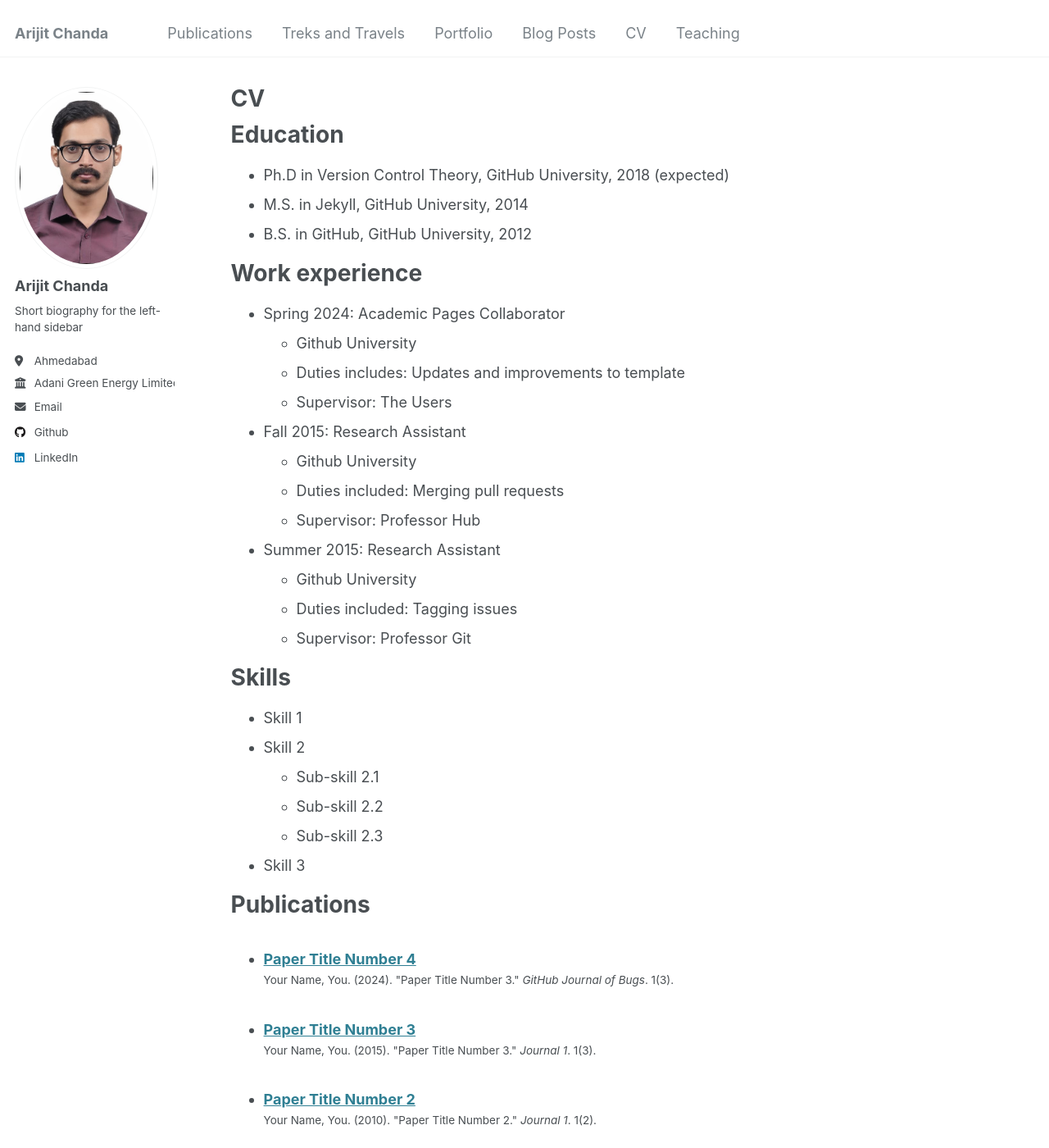
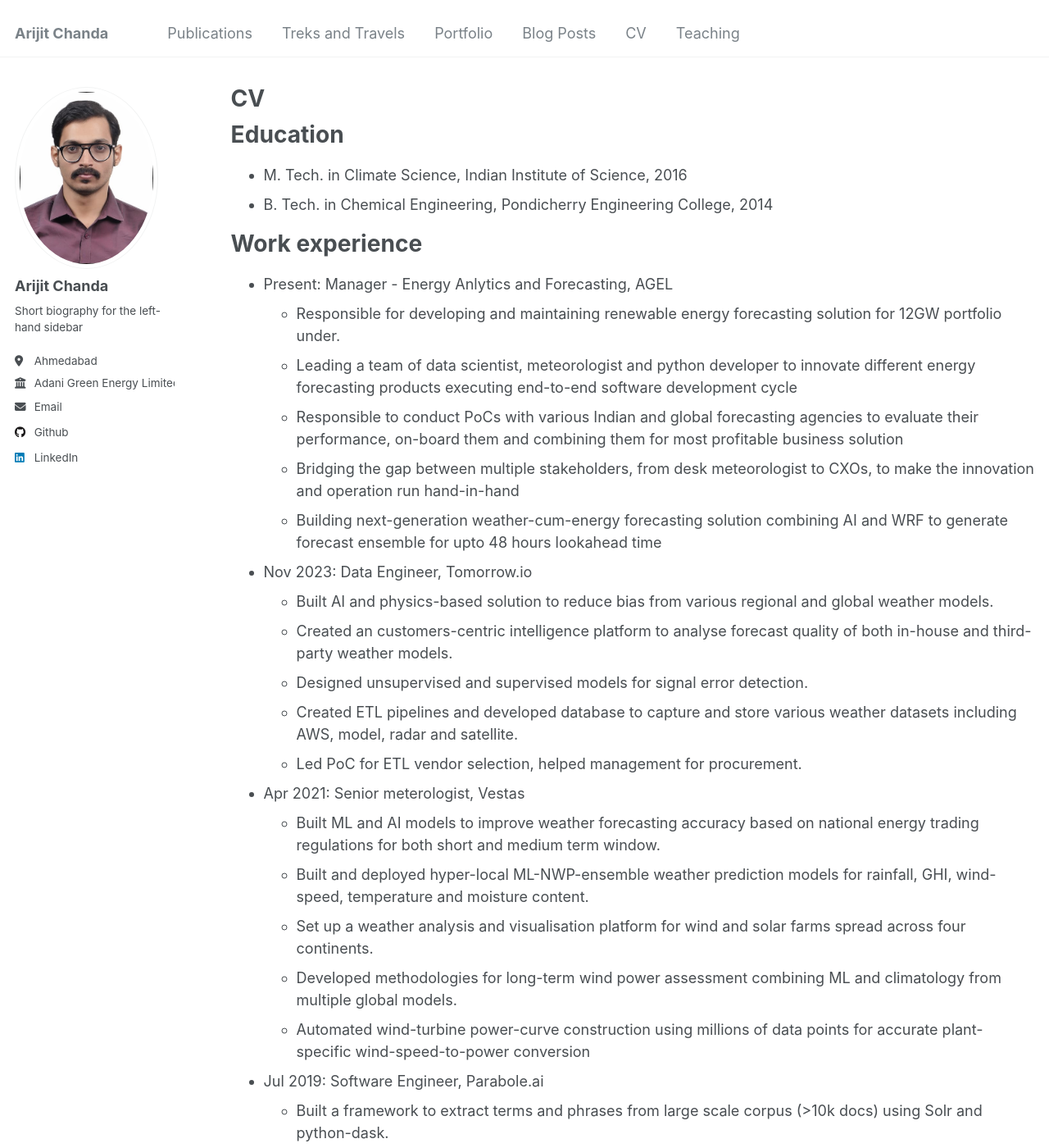
Before and after one commit to Sakshikumari621/crchanda98.github.io, a Jekyll site: the page built from _pages/cv.md, in a window 1280 px wide and 1400 px high. Shown: the whole window at 82% size. Built offline with Jekyll 4.4.1, drawn with Linux system fonts in a browser that asks for light colours; some of the changed text lies outside the part shown.

Commit message:
Update resume

```diff
--- a/_pages/cv.md
+++ b/_pages/cv.md
@@ -11,35 +11,65 @@ redirect_from:
 
 Education
 ======
-* Ph.D in Version Control Theory, GitHub University, 2018 (expected)
-* M.S. in Jekyll, GitHub University, 2014
-* B.S. in GitHub, GitHub University, 2012
+* M. Tech. in Climate Science, Indian Institute of Science, 2016
+* B. Tech. in Chemical Engineering, Pondicherry Engineering College, 2014
 
 Work experience
 ======
-* Spring 2024: Academic Pages Collaborator
-  * Github University
-  * Duties includes: Updates and improvements to template
-  * Supervisor: The Users
+* Present: Manager - Energy Anlytics and Forecasting, AGEL
+  * Responsible for developing and maintaining renewable energy forecasting solution for 12GW portfolio under.
+  * Leading a team of data scientist, meteorologist and python developer to innovate different energy forecasting products executing end-to-end software development cycle
+  * Responsible to conduct PoCs with various Indian and global forecasting agencies to evaluate their performance, on-board them and combining them for most profitable business solution
+  * Bridging the gap between multiple stakeholders, from desk meteorologist to CXOs, to make the innovation and operation run hand-in-hand
+  * Building next-generation weather-cum-energy forecasting solution combining AI and WRF to generate forecast ensemble for upto 48 hours lookahead time
 
-* Fall 2015: Research Assistant
-  * Github University
-  * Duties included: Merging pull requests
-  * Supervisor: Professor Hub
+* Nov 2023: Data Engineer, Tomorrow.io
+  * Built AI and physics-based solution to reduce bias from various regional and global weather models.
+  * Created an customers-centric intelligence platform to analyse forecast quality of both in-house and third-party weather models.
+  * Designed unsupervised and supervised models for signal error detection.
+  * Created ETL pipelines and developed database to capture and store various weather datasets including AWS, model, radar and satellite.
+  * Led PoC for ETL vendor selection, helped management for procurement.
 
-* Summer 2015: Research Assistant
-  * Github University
-  * Duties included: Tagging issues
-  * Supervisor: Professor Git
+* Apr 2021: Senior meterologist, Vestas
+  * Built ML and AI models to improve weather forecasting accuracy based on national energy trading regulations for both short and medium term window.
+  * Built and deployed hyper-local ML-NWP-ensemble weather prediction models for rainfall, GHI, wind-speed, temperature and moisture content.
+  * Set up a weather analysis and visualisation platform for wind and solar farms spread across four continents.
+  * Developed methodologies for long-term wind power assessment combining ML and climatology from multiple global models.
+  * Automated wind-turbine power-curve construction using millions of data points for accurate plant-specific wind-speed-to-power conversion
+
+
+* Jul 2019: Software Engineer, Parabole.ai
+  * Built a framework to extract terms and phrases from large scale corpus (>10k docs) using Solr and python-dask.
+  * Developed a graph-based unsupervised document summariser for Cyber Security and Operational Risk domain.
+  * Worked on various aspects of ontology generation including dependency-tree, Z-score, and property mapping of text using open-source datasets like Wikipedia and Twitter feeds.
+
+* Aug 2018: Research Engineer, CSTEP
+  * Set-up and optimise high resolution (1km) weather and air-pollution modelling and forecasting system for Bengaluru city using WRF-CAMx.
+  * Build and set-up CAMx modelling system, estimated the impact of emission from upcoming thermal power plant on Indian Air Quality.
+  * Built weather and economy based short and long-term demand load prediction model using ML (nMAE < 5%), used for Karnataka State.
+  * Generated consumers-specific consumption pattern from feeder-level data using clustering.
+
 
 Skills
 ======
-* Skill 1
-* Skill 2
-  * Sub-skill 2.1
-  * Sub-skill 2.2
-  * Sub-skill 2.3
-* Skill 3
+* python
+  * pytorch
+  * scikit-learn
+  * dask
+  * matplotlib
+  * Xarray
+
+* SQL and ETL
+  * PostgreSQL
+  * cloudSQL
+  * Xplenty
+  * matillion
+
+* Weather and air quality
+  * WRF
+  * FourCastNet
+  * CAMx
+  * flexpart
 
 Publications
 ======
@@ -52,7 +82,7 @@ Publications
   <ul>{% for post in site.talks reversed %}
     {% include archive-single-talk-cv.html  %}
   {% endfor %}</ul> -->
-
+<!--
 Teaching
 ======
   <ul>{% for post in site.teaching reversed %}
@@ -61,4 +91,4 @@ Teaching
 
 Service and leadership
 ======
-* Currently signed in to 43 different slack teams
+* Currently signed in to 43 different slack teams -->
```
